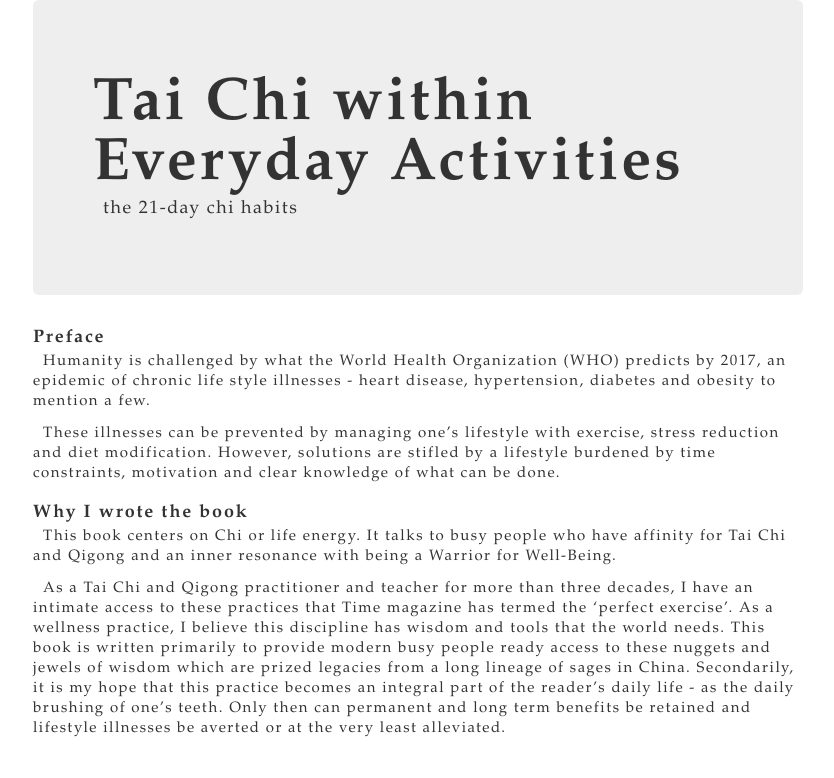
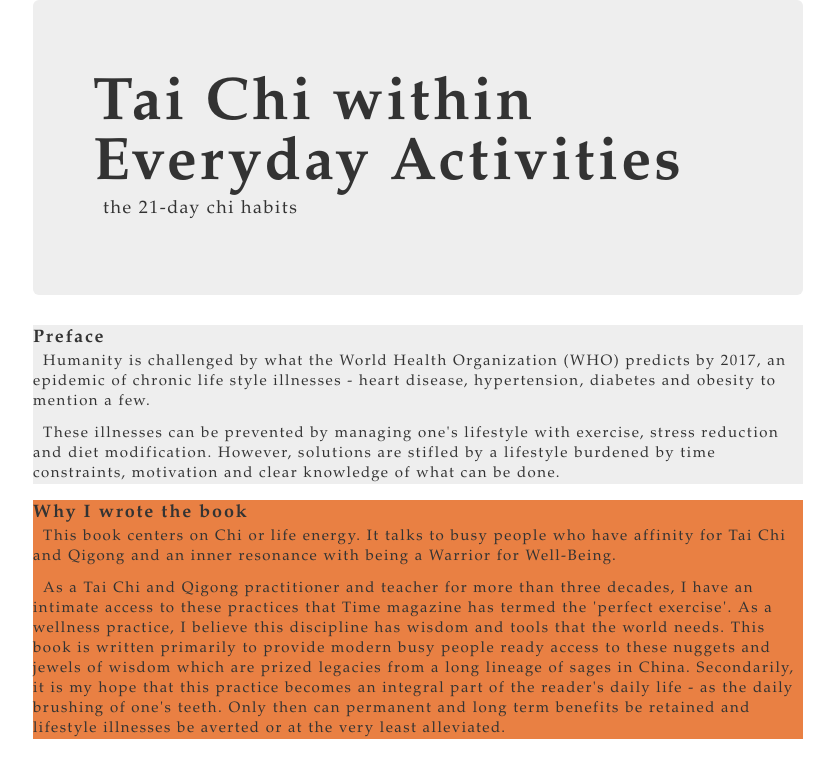
Before and after one commit to chihabit/Everyday-Taichi-Habits, a Jekyll site: the page built from content/home.md, in a window 1280 px wide. Shown: the top 778 px of the page, without its empty margins (167-1001 px from the left). Built offline with Jekyll 4.4.1, drawn with Linux system fonts in a browser that asks for light colours; Markdown is read by kramdown in place of the engine named in the settings.

Commit message:
Use sections to apply alternating background colors.

```diff
--- a/_layouts/default.html
+++ b/_layouts/default.html
@@ -3,6 +3,7 @@
 <head>
   <link rel="stylesheet" href="../css/bootstrap.css" type="text/css" />
   <link rel="stylesheet" href="../css/bootstrap-responsive.css" type="text/css" />
+  <link rel="stylesheet" href="../css/style.css" type="text/css" />
 </head>
 <body>
 
--- a/content/home.md
+++ b/content/home.md
@@ -9,14 +9,19 @@ layout: default
   </p>
 </div>
 
-### Preface
 
-Humanity is challenged by what the World Health Organization (WHO) predicts by 2017, an epidemic of chronic life style illnesses - heart disease, hypertension, diabetes and obesity to mention a few.
+<section>
+  <h3>Preface</h3>
 
-These illnesses can be prevented by managing one's lifestyle with exercise, stress reduction and diet modification. However, solutions are stifled by a lifestyle burdened by time constraints, motivation and clear knowledge of what can be done.
+  <p>Humanity is challenged by what the World Health Organization (WHO) predicts by 2017, an epidemic of chronic life style illnesses - heart disease, hypertension, diabetes and obesity to mention a few.</p>
 
-### Why I wrote the book
+  <p>These illnesses can be prevented by managing one's lifestyle with exercise, stress reduction and diet modification. However, solutions are stifled by a lifestyle burdened by time constraints, motivation and clear knowledge of what can be done.</p>
+</section>
 
-This book centers on Chi or life energy. It talks to busy people who have affinity for Tai Chi and Qigong and an inner resonance with being a Warrior for Well-Being.
+<section>
+  <h3>Why I wrote the book</h3>
 
-As a Tai Chi and Qigong practitioner and teacher for more than three decades, I have an intimate access to these practices that Time magazine has termed the 'perfect exercise'. As a wellness practice, I believe this discipline has wisdom and tools that the world needs. This book is written primarily to provide modern busy people ready access to these nuggets and jewels of wisdom which are prized legacies from a long lineage of sages in China. Secondarily, it is my hope that this practice becomes an integral part of the reader's daily life - as the daily brushing of one's teeth. Only then can permanent and long term benefits be retained and lifestyle illnesses be averted or at the very least alleviated.
+  <p>This book centers on Chi or life energy. It talks to busy people who have affinity for Tai Chi and Qigong and an inner resonance with being a Warrior for Well-Being.</p>
+
+  <p>As a Tai Chi and Qigong practitioner and teacher for more than three decades, I have an intimate access to these practices that Time magazine has termed the 'perfect exercise'. As a wellness practice, I believe this discipline has wisdom and tools that the world needs. This book is written primarily to provide modern busy people ready access to these nuggets and jewels of wisdom which are prized legacies from a long lineage of sages in China. Secondarily, it is my hope that this practice becomes an integral part of the reader's daily life - as the daily brushing of one's teeth. Only then can permanent and long term benefits be retained and lifestyle illnesses be averted or at the very least alleviated.</p>
+</section>
--- a/css/style.css
+++ b/css/style.css
@@ -1,7 +1,7 @@
-#cover {
+section:nth-child(odd) {
   background-color: #e98043;
 }
 
-.page {
+section:nth-child(even) {
   background-color: #eee;
 }
```
